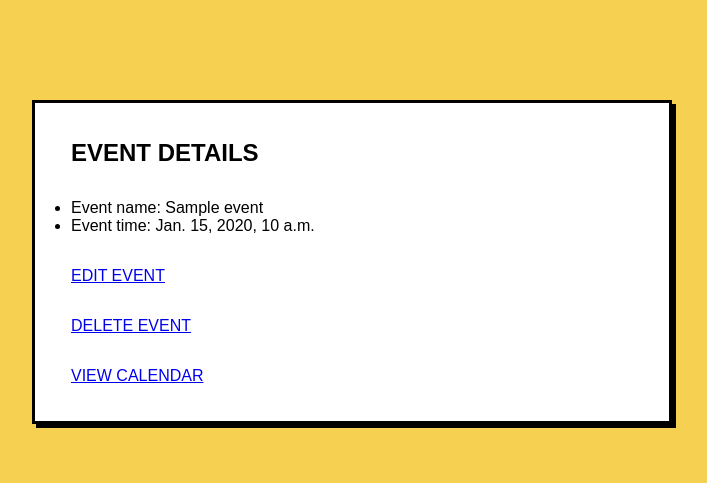
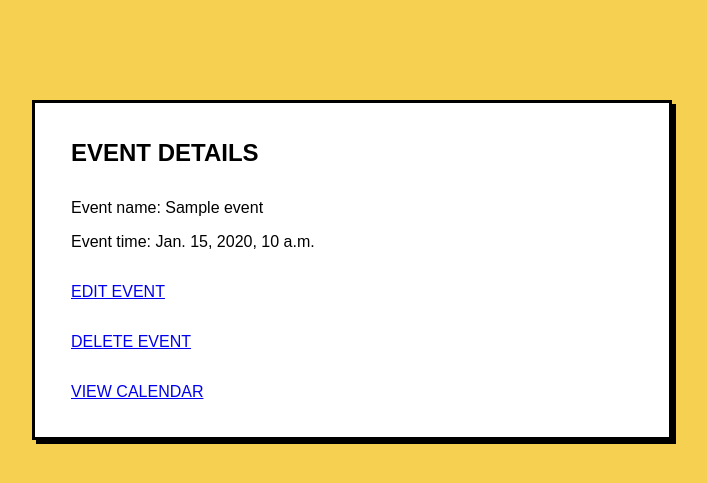
Before and after one commit to CatherineP37/Django-events-calendar, a Django app: page /event/1/details/ in a window 1280 px wide. Shown: the top 483 px of the page, without its empty margins (288-995 px from the left). Run offline with Django 5.2, Linux system fonts and the light colour scheme; tables that the repository leaves empty hold one stand-in row (values such as "Sample post").

Commit message:
Style event details section in style.css

```diff
--- a/events_calendar/static/style.css
+++ b/events_calendar/static/style.css
@@ -169,7 +169,12 @@ main {
     width: 100%;
 }
 
-
+.event-details {
+    list-style-type: none;
+    display: flex;
+    flex-direction: column;
+    gap: 16px;
+}
 
 @media screen and (min-width: 576px) {
 
```
